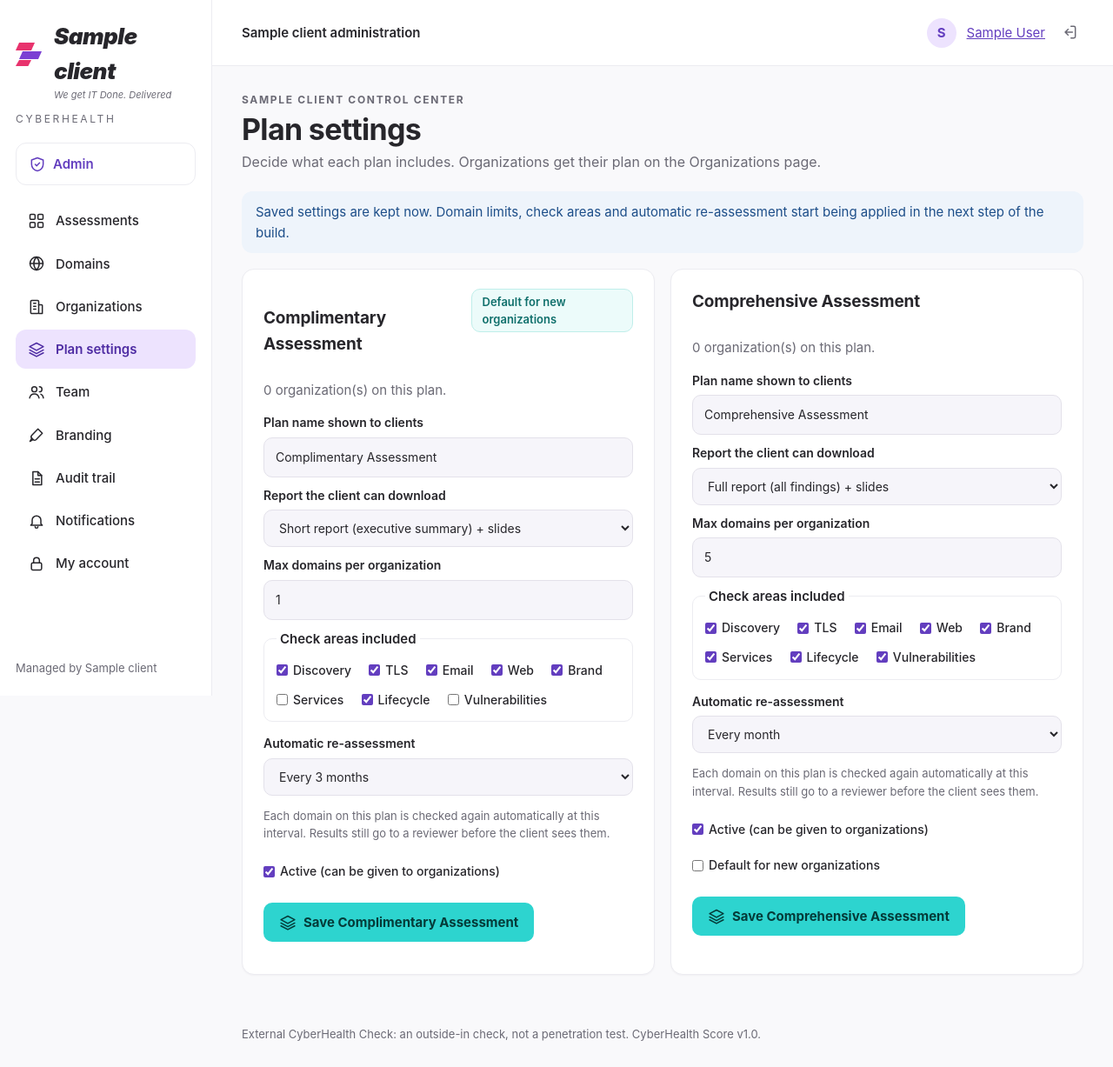
After one commit to taufiqbo/cyberHealth-Check, a Flask app: page /admin/plans in a window 1280 px wide. The commit adds this page. Shown: the whole page at 87% size. Run offline with Flask 3, Linux system fonts and the light colour scheme; the visitor is signed in with stand-in values (Sample User, id 1); tables that the repository leaves empty hold one stand-in row (values such as "Sample post"); parts of the project's set-up code (start-up, migrations or seed data) failed here and were passed over; some libraries are stand-ins or nearby versions.

Commit message:
Add Plan settings page for admins
Admins set, per plan: client-facing name, report type, max domains,
check areas, automatic re-assessment interval, active flag, and the
default plan for new organizations. Stored in settings and audited;
enforcement comes in a later step.

Co-Authored-By: Claude Opus 5.5 <noreply@anthropic.com>
Claude-Session: https://claude.ai/code/session_01DSfWnkGg2qq6AP8FyusptR

```diff
--- a/app.py
+++ b/app.py
@@ -10,7 +10,7 @@ from flask import Flask, abort, flash, g, jsonify, redirect, render_template, re
 from werkzeug.security import check_password_hash
 from werkzeug.utils import secure_filename
 
-from runner import accounts, audit, branding, ownership, scoring
+from runner import accounts, audit, branding, ownership, plans, scoring
 from runner.checks.vulns import parse_greenbone
 from runner.config import load_config
 from runner.controls import BY_ID, MODULES, REVIEWER_CHOICES, STATUS_LABELS
@@ -548,6 +548,22 @@ def register(app, service):
         return render_template("branding.html", scope=scope, client=client, orgs=orgs, tiers=TIERS, current=current,
                                own_name=own_name, own_logo=own_logo, default_name=config.brand_name)
 
+    # Plans ---------------------------------------------------------------------
+    @app.route("/admin/plans", methods=["GET", "POST"])
+    @role_required("admin")
+    def plan_settings():
+        if request.method == "POST":
+            key = request.form.get("plan", "")
+            try:
+                plan = plans.save(db, g.user, key, request.form)
+                flash(f"{plan['label']} saved.", "ok")
+            except ValueError as exc:
+                flash(str(exc), "error")
+            return redirect(url_for("plan_settings") + (f"#plan-{key}" if key in plans.DEFAULTS else ""))
+        counts = {r["tier"]: r["n"] for r in db.all("SELECT tier, COUNT(*) AS n FROM clients GROUP BY tier")}
+        return render_template("plans.html", plans=plans.all_plans(db), default=plans.default_plan(db), counts=counts,
+                               reports=plans.REPORTS, frequencies=plans.FREQUENCIES)
+
     # Domains -------------------------------------------------------------------
     @app.route("/admin/domains")
     @role_required("admin", "analyst", "reviewer")
@@ -609,7 +625,8 @@ def register(app, service):
         if selected:
             orgs = [o for o in orgs if o["id"] == selected] or orgs
         all_orgs = db.all("SELECT id, name, tier FROM clients ORDER BY lower(name)")
-        return render_template("organizations.html", orgs=orgs, all_orgs=all_orgs, selected=selected, tiers=TIERS)
+        return render_template("organizations.html", orgs=orgs, all_orgs=all_orgs, selected=selected, tiers=TIERS,
+                               default_plan=plans.default_plan(db))
 
     @app.route("/admin/organizations/<int:cid>", methods=["GET", "POST"])
     @role_required("admin")
--- /dev/null
+++ b/runner/plans.py
@@ -0,0 +1,74 @@
+"""What each plan includes, set by the admin on the Plan settings page.
+Stored in the settings table; the rest of the system starts applying these in a later step."""
+import json
+
+from . import audit
+from .controls import MODULES
+
+REPORTS = {"short": "Short report (executive summary) + slides", "full": "Full report (all findings) + slides"}
+FREQUENCIES = {"off": "Off", "monthly": "Every month", "quarterly": "Every 3 months",
+               "half-yearly": "Every 6 months", "yearly": "Every year"}
+LIGHT_MODULES = ["discovery", "tls", "email", "web", "brand", "lifecycle"]
+
+DEFAULTS = {
+    "complimentary": {"label": "Complimentary Assessment", "report": "short", "max_domains": 1,
+                      "modules": LIGHT_MODULES, "reassess": "quarterly", "active": True},
+    "comprehensive": {"label": "Comprehensive Assessment", "report": "full", "max_domains": 5,
+                      "modules": list(MODULES), "reassess": "monthly", "active": True},
+}
+
+
+def get(db, key):
+    row = db.one("SELECT value FROM settings WHERE key = ?", (f"plan:{key}",))
+    stored = json.loads(row["value"]) if row and row["value"] else {}
+    return {**DEFAULTS[key], **stored}
+
+
+def all_plans(db):
+    return {key: get(db, key) for key in DEFAULTS}
+
+
+def default_plan(db):
+    row = db.one("SELECT value FROM settings WHERE key = 'default_plan'")
+    return row["value"] if row and row["value"] in DEFAULTS else "complimentary"
+
+
+def _store(db, key, value):
+    db.run("INSERT INTO settings (key, value) VALUES (?, ?) ON CONFLICT(key) DO UPDATE SET value = excluded.value",
+           (key, value))
+
+
+def save(db, actor, key, form):
+    """form: a request.form-like object. Raises ValueError with a message for the admin."""
+    if key not in DEFAULTS:
+        raise ValueError("Unknown plan.")
+    label = (form.get("label") or "").strip()[:60]
+    if not label:
+        raise ValueError("Enter the plan name clients will see.")
+    report = form.get("report")
+    if report not in REPORTS:
+        raise ValueError("Choose a report type.")
+    try:
+        max_domains = int(form.get("max_domains", ""))
+    except ValueError:
+        raise ValueError("Max domains must be a whole number.") from None
+    if not 1 <= max_domains <= 500:
+        raise ValueError("Max domains must be between 1 and 500.")
+    modules = [m for m in MODULES if m in form.getlist("modules")]
+    if not modules:
+        raise ValueError("Choose at least one check area.")
+    reassess = form.get("reassess")
+    if reassess not in FREQUENCIES:
+        raise ValueError("Choose how often domains are re-assessed.")
+    active = bool(form.get("active"))
+    if not active and all(not p["active"] for k, p in all_plans(db).items() if k != key):
+        raise ValueError("At least one plan must stay active.")
+    plan = {"label": label, "report": report, "max_domains": max_domains, "modules": modules,
+            "reassess": reassess, "active": active}
+    _store(db, f"plan:{key}", json.dumps(plan))
+    if not active and default_plan(db) == key:
+        _store(db, "default_plan", next(k for k, p in all_plans(db).items() if p["active"]))
+    if form.get("make_default") and active:
+        _store(db, "default_plan", key)
+    audit.record(db, "plan.updated", actor, None, plan=key, **plan, default=default_plan(db) == key)
+    return plan
--- a/static/style.css
+++ b/static/style.css
@@ -224,3 +224,7 @@ td.r { text-align: right; }
 }
 [hidden] { display: none !important; }
 table.list .state, table.list td .mono { white-space: nowrap; }
+.notice { background: #eef4fb; color: #1d4e89; padding: 12px 16px; border-radius: 12px; margin: 0 0 18px; }
+.plan-modules { margin: 6px 0 14px; }
+.plan-modules legend { font-weight: 600; padding: 0 4px; }
+.plan-modules label.check { margin: 6px 16px 6px 0; }
--- a/templates/_macros.html
+++ b/templates/_macros.html
@@ -1,6 +1,7 @@
 {% macro icon(name) -%}
 <svg class="icon" viewBox="0 0 24 24" aria-hidden="true">
 {%- if name == 'dashboard' %}<rect x="3" y="3" width="7" height="7" rx="1.5"/><rect x="14" y="3" width="7" height="7" rx="1.5"/><rect x="3" y="14" width="7" height="7" rx="1.5"/><rect x="14" y="14" width="7" height="7" rx="1.5"/>
+{%- elif name == 'layers' %}<path d="M12 3 2.5 8 12 13l9.5-5z"/><path d="m2.5 12.5 9.5 5 9.5-5M2.5 16.5l9.5 5 9.5-5"/>
 {%- elif name == 'plus' %}<circle cx="12" cy="12" r="9"/><path d="M12 8v8M8 12h8"/>
 {%- elif name == 'users' %}<circle cx="9" cy="8" r="3.5"/><path d="M2.5 20c.8-3.5 3.4-5.5 6.5-5.5s5.7 2 6.5 5.5"/><path d="M16 4.5a3.5 3.5 0 0 1 0 7M18 14.8c1.9.7 3.1 2.5 3.5 5.2"/>
 {%- elif name == 'audit' %}<path d="M7 3h7l5 5v13H7z"/><path d="M14 3v5h5M10 13h6M10 17h6"/>
--- a/templates/base.html
+++ b/templates/base.html
@@ -34,6 +34,7 @@
       {% if 'analyst' in roles %}<a href="{{ url_for('new_assessment') }}" class="{{ 'active' if ep == 'new_assessment' }}">{{ icon('plus') }} New assessment</a>{% endif %}
       {% if 'admin' in roles %}
         <a href="{{ url_for('organizations') }}" class="{{ 'active' if ep in ('organizations', 'organization') }}">{{ icon('building') }} Organizations</a>
+        <a href="{{ url_for('plan_settings') }}" class="{{ 'active' if ep == 'plan_settings' }}">{{ icon('layers') }} Plan settings</a>
         <a href="{{ url_for('people') }}" class="{{ 'active' if ep == 'people' }}">{{ icon('users') }} Team</a>
         <a href="{{ url_for('branding_admin') }}" class="{{ 'active' if ep == 'branding_admin' }}">{{ icon('brush') }} Branding</a>
         <a href="{{ url_for('audit_view') }}" class="{{ 'active' if ep == 'audit_view' }}">{{ icon('audit') }} Audit trail</a>
--- a/templates/organizations.html
+++ b/templates/organizations.html
@@ -53,7 +53,7 @@
     <label>Organization name <input name="name" required></label>
     <label>Contact email (gets the sign-off notice) <input type="email" name="contact_email"></label>
     <label>Plan
-      <select name="tier">{% for key, label in tiers.items() %}<option value="{{ key }}">{{ label }}</option>{% endfor %}</select>
+      <select name="tier">{% for key, label in tiers.items() %}<option value="{{ key }}" {% if key == default_plan %}selected{% endif %}>{{ label }}</option>{% endfor %}</select>
     </label>
     <button>Add organization</button>
   </form>
--- /dev/null
+++ b/templates/plans.html
@@ -0,0 +1,46 @@
+{% extends "base.html" %}
+{% from "_macros.html" import icon %}
+{% block topbar %}{{ BRAND }} administration{% endblock %}
+{% block content %}
+<p class="eyebrow">{{ BRAND }} control center</p>
+<h1>Plan settings</h1>
+<p class="lead">Decide what each plan includes. Organizations get their plan on the Organizations page.</p>
+<p class="notice">Saved settings are kept now. Domain limits, check areas and automatic re-assessment start being applied in the next step of the build.</p>
+
+<div class="grid2">
+{% for key, p in plans.items() %}
+  <section class="card" id="plan-{{ key }}">
+    <div class="section-head">
+      <h2>{{ p.label }}</h2>
+      <span>
+        {% if key == default %}<span class="tier-pill tier-{{ key }}">Default for new organizations</span>{% endif %}
+        {% if not p.active %}<span class="warn">Inactive</span>{% endif %}
+      </span>
+    </div>
+    <p class="muted">{{ counts.get(key, 0) }} organization(s) on this plan.</p>
+    <form method="post">
+      <input type="hidden" name="csrf" value="{{ csrf }}">
+      <input type="hidden" name="plan" value="{{ key }}">
+      <label>Plan name shown to clients <input name="label" value="{{ p.label }}" maxlength="60" required></label>
+      <label>Report the client can download
+        <select name="report">{% for k, v in reports.items() %}<option value="{{ k }}" {% if p.report == k %}selected{% endif %}>{{ v }}</option>{% endfor %}</select>
+      </label>
+      <label>Max domains per organization <input type="number" name="max_domains" min="1" max="500" value="{{ p.max_domains }}" required></label>
+      <fieldset class="plan-modules">
+        <legend>Check areas included</legend>
+        {% for m, name in MODULES.items() %}
+          <label class="check"><input type="checkbox" name="modules" value="{{ m }}" {% if m in p.modules %}checked{% endif %}> {{ name }}</label>
+        {% endfor %}
+      </fieldset>
+      <label>Automatic re-assessment
+        <select name="reassess">{% for k, v in frequencies.items() %}<option value="{{ k }}" {% if p.reassess == k %}selected{% endif %}>{{ v }}</option>{% endfor %}</select>
+      </label>
+      <p class="muted small-text">Each domain on this plan is checked again automatically at this interval. Results still go to a reviewer before the client sees them.</p>
+      <label class="check"><input type="checkbox" name="active" value="1" {% if p.active %}checked{% endif %}> Active (can be given to organizations)</label>
+      {% if key != default %}<label class="check"><input type="checkbox" name="make_default" value="1"> Default for new organizations</label>{% endif %}
+      <p><button>{{ icon('layers') }} Save {{ p.label }}</button></p>
+    </form>
+  </section>
+{% endfor %}
+</div>
+{% endblock %}
```
Also changed, not shown: test_app.py (+26 -0 lines), README.md.
